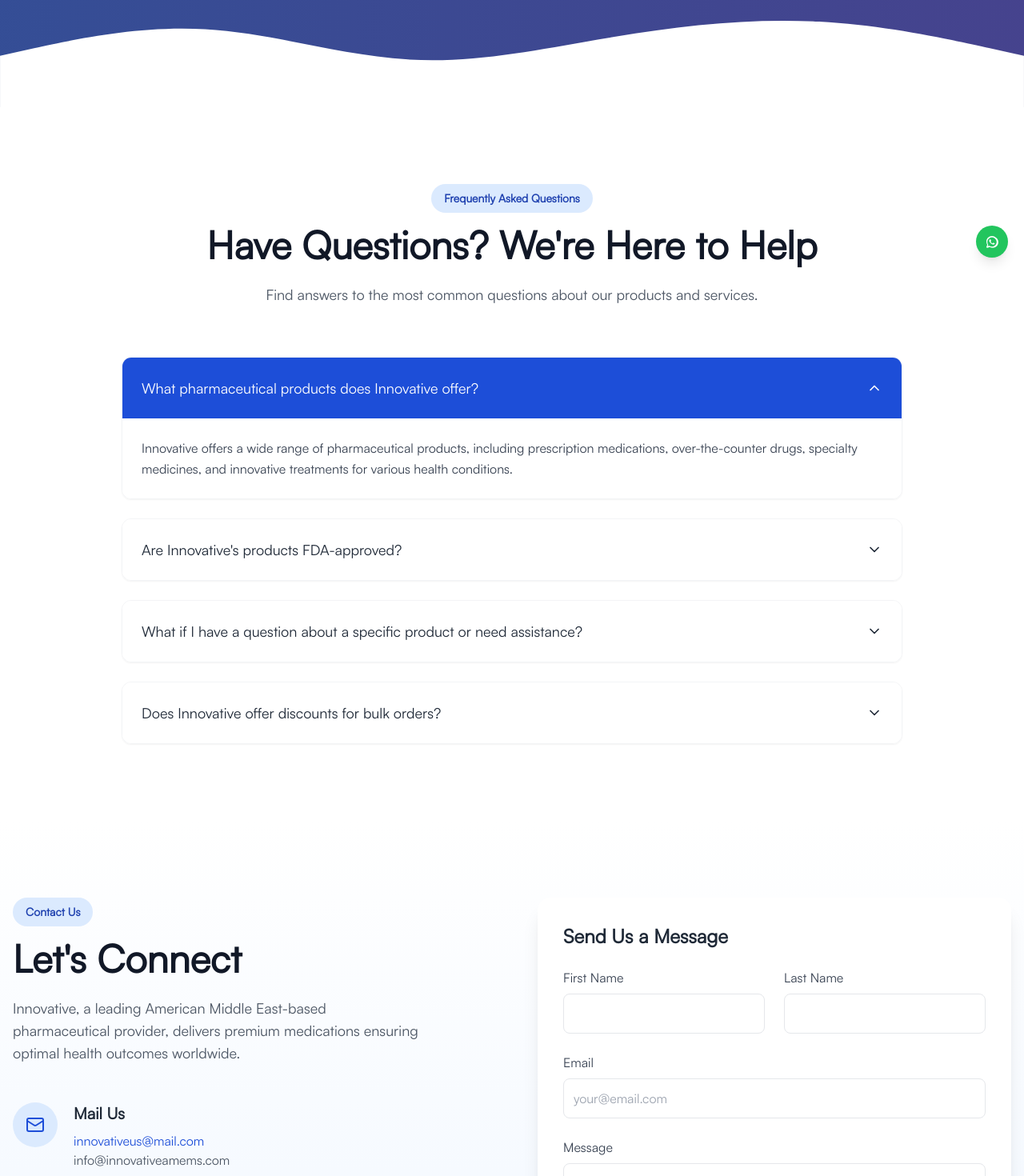
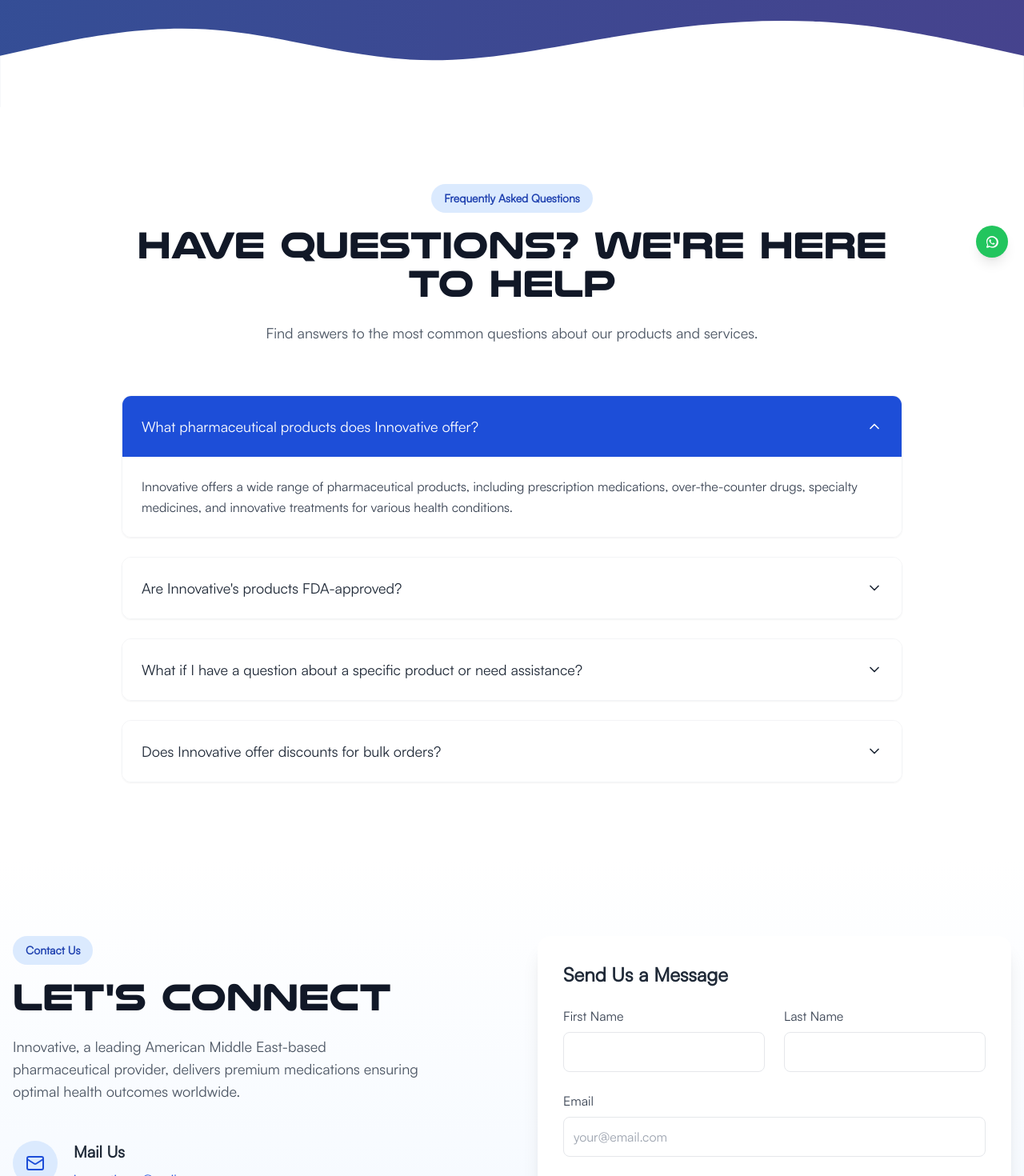
Before and after one commit to Athilc01/amems, a React (Vite) app: page /Contacts in a window 1280 px wide. Shown: the part 458-1928 px from the top of the page at 80% size. Built offline with nearby package versions, Linux system fonts and the light colour scheme.

Commit message:
Small changes
correction

```diff
--- a/src/Component/ContactForm/ContactForm.jsx
+++ b/src/Component/ContactForm/ContactForm.jsx
@@ -17,7 +17,7 @@ const ContactForm = () => {
             <div className="w-full">
               <div className="mb-12">
                 <span className="inline-block px-4 py-2 bg-blue-100 text-blue-800 rounded-full text-sm font-semibold mb-4">Contact Us</span>
-                <h2 className="text-4xl md:text-5xl font-bold text-gray-900 mb-6">Let's Connect</h2>
+                <h2 className="font-nulshock text-3xl md:text-5xl font-bold text-gray-900 mb-6">Let's Connect</h2>
                 <p className="text-gray-600 text-lg max-w-lg">
                   Innovative, a leading American Middle East-based pharmaceutical provider, delivers premium medications ensuring optimal health outcomes worldwide.
                 </p>
--- a/src/Component/WhyChooseAmems/Chooseamems.jsx
+++ b/src/Component/WhyChooseAmems/Chooseamems.jsx
@@ -213,7 +213,7 @@ const Chooseamems = () => {
 
   return (
     <div className="flex justify-center w-full px-4 sm:px-8">
-      <div className="max-w-7xl w-full bg-gradient-to-b from-gray-50 to-gray-100 font-Satoshi">
+      <div className="max-w-7xl w-full  font-Satoshi">
         <div className="w-full p-4 sm:p-10 rounded-3xl bg-indigo-900 relative overflow-hidden">
           {/* SVG Background overlay */}
           <div
--- a/src/pages/Landing/AboutUs.jsx
+++ b/src/pages/Landing/AboutUs.jsx
@@ -305,7 +305,7 @@ const App = () => {
       {/* Customer Service Section - Improved for large screens */}
       <div className="items-center container mx-auto px-4 py-12 sm:py-16 items-center xl:py-24 max-w-7xl xl:max-w-8xl">
         <div className="flex flex-col items-center md:flex-col gap-8 xl:gap-16 mb-16 xl:mb-32">
-          <div className="w-full bg-transparent md:w-1/2 animate-on-scroll fade-in-left">
+          <div className="w-full bg-transparent md:w-3/4 animate-on-scroll fade-in-left">
             <img
               src={medical}
               alt="Healthcare professionals in lab coats"
@@ -329,8 +329,8 @@ const App = () => {
         </div>
 
         <div className="mb-12 animate-on-scroll fade-in-up">
-          <h2 className="font-nulshock text-center text-2xl sm:text-4xl xl:text-5xl font-bold text-blue-800 mb-4">Anti-Bribery Statement</h2>
-          <p className="text-justify text-gray-600 text-base sm:text-lg xl:text-xl max-w-6xl xl:max-w-7xl">
+          <h2 className="font-nulshock text-center text-2xl sm:text-4xl xl:text-5xl font-bold text-black mb-4">Anti-Bribery Statement</h2>
+          <p className="text-justify  text-gray-600  sm:text-lg  xl:text-xl max-w-6xl xl:text-center max-w-7xl">
             It is AMEMS policy to conduct all of our business in an honest and ethical manner. We take a zero-tolerance approach to bribery and corruption, and we are committed to acting professionally, fairly and with integrity in all our business dealings and relationships. We expect all individuals working for us or on our behalf in any capacity to uphold the spirit of our policy.
           </p>
         </div>
--- a/src/pages/Landing/Contacts.jsx
+++ b/src/pages/Landing/Contacts.jsx
@@ -114,8 +114,8 @@ const Contacts = () => {
       {/* FAQ Section with Enhanced Styling */}
       <div className="max-w-5xl mx-auto px-6 py-24">
         <div className="text-center mb-16">
-          <span className="inline-block px-4 py-2 bg-blue-100 text-blue-800 rounded-full text-sm font-semibold mb-4">Frequently Asked Questions</span>
-          <h2 className="text-4xl md:text-5xl font-bold text-gray-900 mb-6">
+          <span className=" inline-block px-4 py-2 bg-blue-100 text-blue-800 rounded-full text-sm font-semibold mb-4">Frequently Asked Questions</span>
+          <h2 className="font-nulshock text-2xl md:text-5xl font-bold text-gray-900 mb-6">
             Have Questions? We're Here to Help
           </h2>
           <p className="text-lg text-gray-600 max-w-2xl mx-auto">
```
